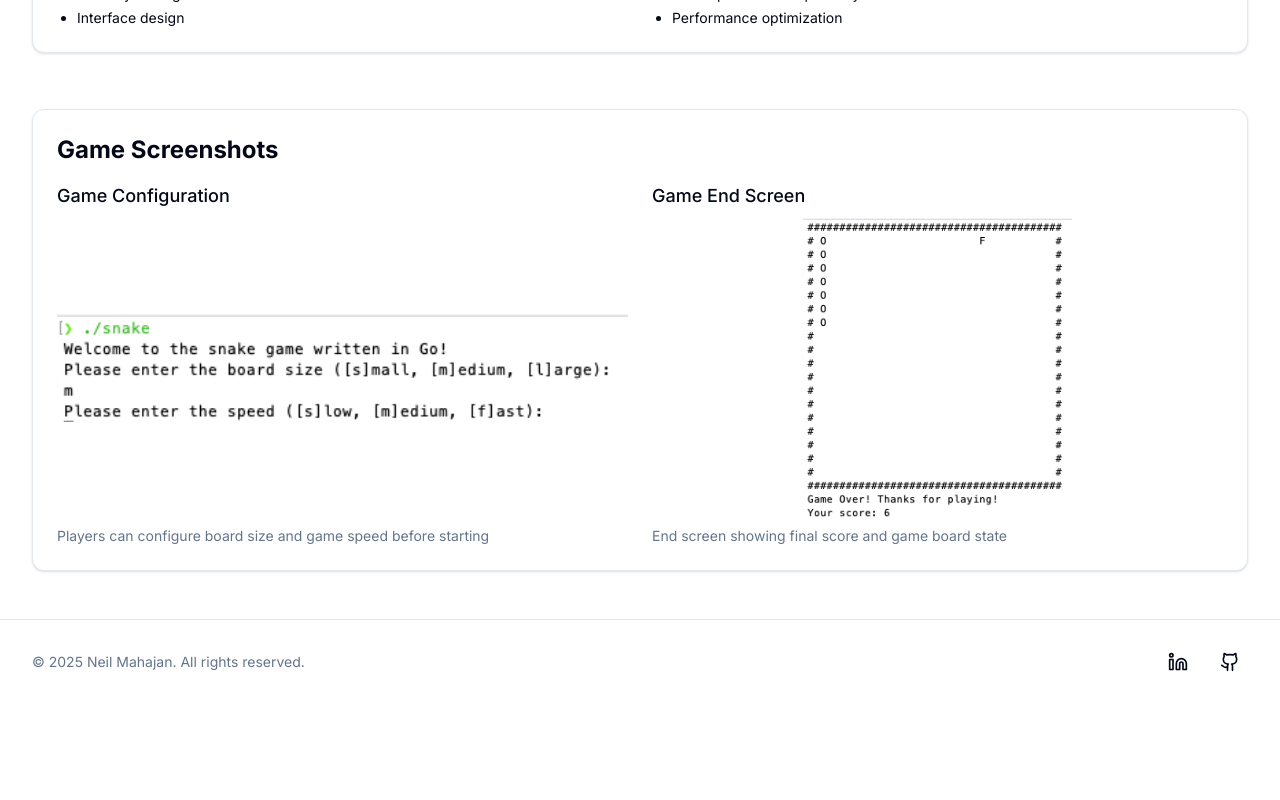
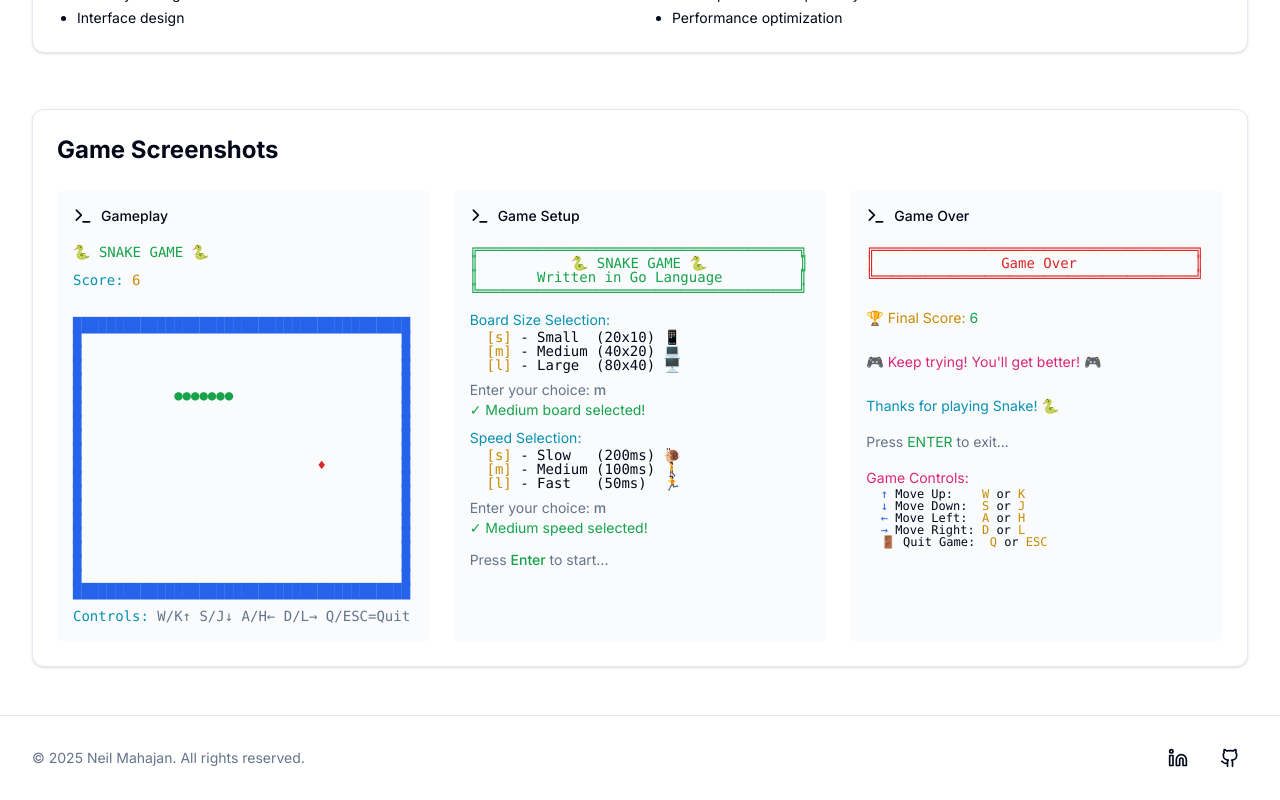
Before and after one commit to Neilsmahajan/neil-mahajan-portfolio, a Next.js app: page /projects/snake in a window 1280 px wide. Shown: the part 4066-4866 px from the top of the page. Before the commit the page ends 4770 px from the top, so only its background shows below. Built offline with nearby package versions, Linux system fonts and the light colour scheme.

Commit message:
Feat: Added terminal windows to snake page

```diff
--- a/app/projects/snake/page.tsx
+++ b/app/projects/snake/page.tsx
@@ -97,7 +97,8 @@ export default function SnakeGamePage() {
                 <div className="text-blue-600">████████████████████████████████████████</div>
               </div>
               <div className="text-sm text-muted-foreground mt-4">
-                <span className="text-cyan-600">Controls:</span> W/K↑ S/J↓ A/H← D/L→ Q/ESC=Quit
+                <span className="text-cyan-600">Controls:</span> W/K↑ S/J↓ A/H←
+                D/L→ Q/ESC=Quit
               </div>
             </div>
           </div>
@@ -459,36 +460,109 @@ export default function SnakeGamePage() {
 
         <Card>
           <CardContent className="pt-6">
-            <h2 className="text-2xl font-bold mb-4">Game Screenshots</h2>
-            <div className="grid grid-cols-1 md:grid-cols-2 gap-6">
-              <div className="space-y-2">
-                <h3 className="text-lg font-medium">Game Configuration</h3>
-                <div className="relative w-full h-[300px] rounded-lg overflow-hidden">
-                  <Image
-                    src="/Snake Game Inputting Board Size and Speed.png"
-                    alt="Snake Game - Board Size and Speed Configuration"
-                    fill
-                    className="object-contain"
-                  />
-                </div>
-                <p className="text-sm text-muted-foreground">
-                  Players can configure board size and game speed before
-                  starting
-                </p>
+            <h2 className="text-2xl font-bold mb-6">Game Screenshots</h2>
+            <div className="grid grid-cols-1 lg:grid-cols-3 gap-6">
+              {/* Game Screen */}
+              <div className="bg-muted/40 rounded-lg p-4">
+          <div className="flex items-center gap-2 mb-4">
+            <Terminal className="h-5 w-5" />
+            <span className="text-sm font-medium">Gameplay</span>
+          </div>
+          <div className="font-mono text-sm space-y-2 whitespace-pre">
+            <div className="text-green-600">🐍 SNAKE GAME 🐍</div>
+            <div>
+              <span className="text-cyan-600">Score: </span>
+              <span className="text-yellow-600">6</span>
+            </div>
+            <br />
+            <div className="space-y-0 leading-none">
+              <div className="text-blue-600">████████████████████████████████████████</div>
+              <div className="text-blue-600">█                                      █</div>
+              <div className="text-blue-600">█                                      █</div>
+              <div className="text-blue-600">█                                      █</div>
+              <div className="text-blue-600">█                                      █</div>
+              <div className="text-blue-600">█           <span className="text-green-600">●●●●●●●</span>                    █</div>
+              <div className="text-blue-600">█                                      █</div>
+              <div className="text-blue-600">█                                      █</div>
+              <div className="text-blue-600">█                                      █</div>
+              <div className="text-blue-600">█                                      █</div>
+              <div className="text-blue-600">█                            <span className="text-red-600">♦</span>         █</div>
+              <div className="text-blue-600">█                                      █</div>
+              <div className="text-blue-600">█                                      █</div>
+              <div className="text-blue-600">█                                      █</div>
+              <div className="text-blue-600">█                                      █</div>
+              <div className="text-blue-600">█                                      █</div>
+              <div className="text-blue-600">█                                      █</div>
+              <div className="text-blue-600">█                                      █</div>
+              <div className="text-blue-600">█                                      █</div>
+              <div className="text-blue-600">████████████████████████████████████████</div>
+            </div>
+            <div className="text-sm text-muted-foreground mt-4">
+              <span className="text-cyan-600">Controls:</span> W/K↑ S/J↓ A/H← D/L→ Q/ESC=Quit
+            </div>
+          </div>
               </div>
-              <div className="space-y-2">
-                <h3 className="text-lg font-medium">Game End Screen</h3>
-                <div className="relative w-full h-[300px] rounded-lg overflow-hidden">
-                  <Image
-                    src="/Snake Game End Screen.png"
-                    alt="Snake Game - End Screen with Final Score"
-                    fill
-                    className="object-contain"
-                  />
-                </div>
-                <p className="text-sm text-muted-foreground">
-                  End screen showing final score and game board state
-                </p>
+
+              {/* Setup Screen */}
+              <div className="bg-muted/40 rounded-lg p-4">
+          <div className="flex items-center gap-2 mb-4">
+            <Terminal className="h-5 w-5" />
+            <span className="text-sm font-medium">Game Setup</span>
+          </div>
+          <div className="font-mono text-sm space-y-0 leading-none whitespace-pre">
+            <div className="text-green-600">╔══════════════════════════════════════╗</div>
+            <div className="text-green-600">║           🐍 SNAKE GAME 🐍           ║</div>
+            <div className="text-green-600">║       Written in Go Language         ║</div>
+            <div className="text-green-600">╚══════════════════════════════════════╝</div>
+          </div>
+          <div className="text-sm text-cyan-600 mt-3">Board Size Selection:</div>
+          <div className="font-mono text-sm space-y-0 leading-none whitespace-pre">
+            <span className="text-yellow-600">  [s]</span> - Small  (20x10) 📱<br />
+            <span className="text-yellow-600">  [m]</span> - Medium (40x20) 💻<br />
+            <span className="text-yellow-600">  [l]</span> - Large  (80x40) 🖥️<br />
+          </div>
+          <div className="text-sm text-muted-foreground mt-2">Enter your choice: <span className="font-medium">m</span></div>
+          <div className="text-sm text-green-600">✓ Medium board selected!</div>
+          <div className="text-sm text-cyan-600 mt-2">Speed Selection:</div>
+          <div className="font-mono text-sm space-y-0 leading-none whitespace-pre">
+            <span className="text-yellow-600">  [s]</span> - Slow   (200ms) 🐌<br />
+            <span className="text-yellow-600">  [m]</span> - Medium (100ms) 🚶<br />
+            <span className="text-yellow-600">  [l]</span> - Fast   (50ms)  🏃<br />
+          </div>
+          <div className="text-sm text-muted-foreground mt-2">Enter your choice: <span className="font-medium">m</span></div>
+          <div className="text-sm text-green-600">✓ Medium speed selected!</div>
+          <div className="text-sm text-muted-foreground mt-3">
+            Press <span className="font-medium text-green-600">Enter</span> to start...
+          </div>
+              </div>
+
+              {/* Game Over Screen */}
+              <div className="bg-muted/40 rounded-lg p-4">
+          <div className="flex items-center gap-2 mb-4">
+            <Terminal className="h-5 w-5" />
+            <span className="text-sm font-medium">Game Over</span>
+          </div>
+          <div className="font-mono text-sm space-y-0 leading-none whitespace-pre">
+            <div className="text-red-600">╔══════════════════════════════════════╗</div>
+            <div className="text-red-600">║               Game Over              ║</div>
+            <div className="text-red-600">╚══════════════════════════════════════╝</div>
+          </div>
+          <br />
+          <div className="text-sm text-yellow-600">🏆 Final Score: <span className="text-green-600">6</span></div>
+          <br />
+          <div className="text-sm text-pink-600">🎮 Keep trying! You'll get better! 🎮</div>
+          <br />
+          <div className="text-sm text-cyan-600">Thanks for playing Snake! 🐍</div>
+          <div className="text-sm text-muted-foreground mt-4">Press <span className="text-green-600">ENTER</span> to exit...</div>
+
+          <div className="text-sm text-pink-600 mt-4">Game Controls:</div>
+          <div className="font-mono text-sm space-y-0 leading-none whitespace-pre text-xs">
+            <span className="text-blue-600">  ↑</span> Move Up:    <span className="text-yellow-600">W</span> or <span className="text-yellow-600">K</span><br />
+            <span className="text-blue-600">  ↓</span> Move Down:  <span className="text-yellow-600">S</span> or <span className="text-yellow-600">J</span><br />
+            <span className="text-blue-600">  ←</span> Move Left:  <span className="text-yellow-600">A</span> or <span className="text-yellow-600">H</span><br />
+            <span className="text-blue-600">  →</span> Move Right: <span className="text-yellow-600">D</span> or <span className="text-yellow-600">L</span><br />
+            <span className="text-blue-600">  🚪</span> Quit Game:  <span className="text-yellow-600">Q</span> or <span className="text-yellow-600">ESC</span>
+          </div>
               </div>
             </div>
           </CardContent>
```
